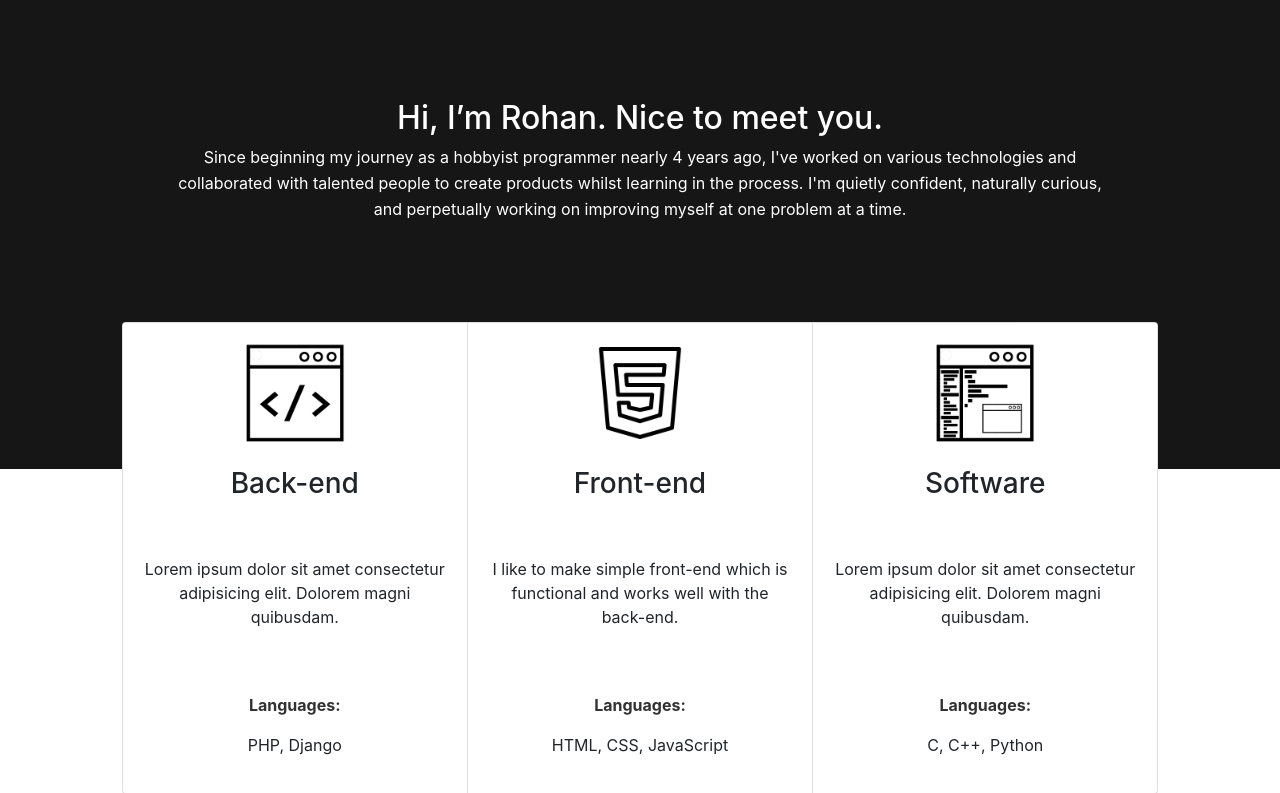
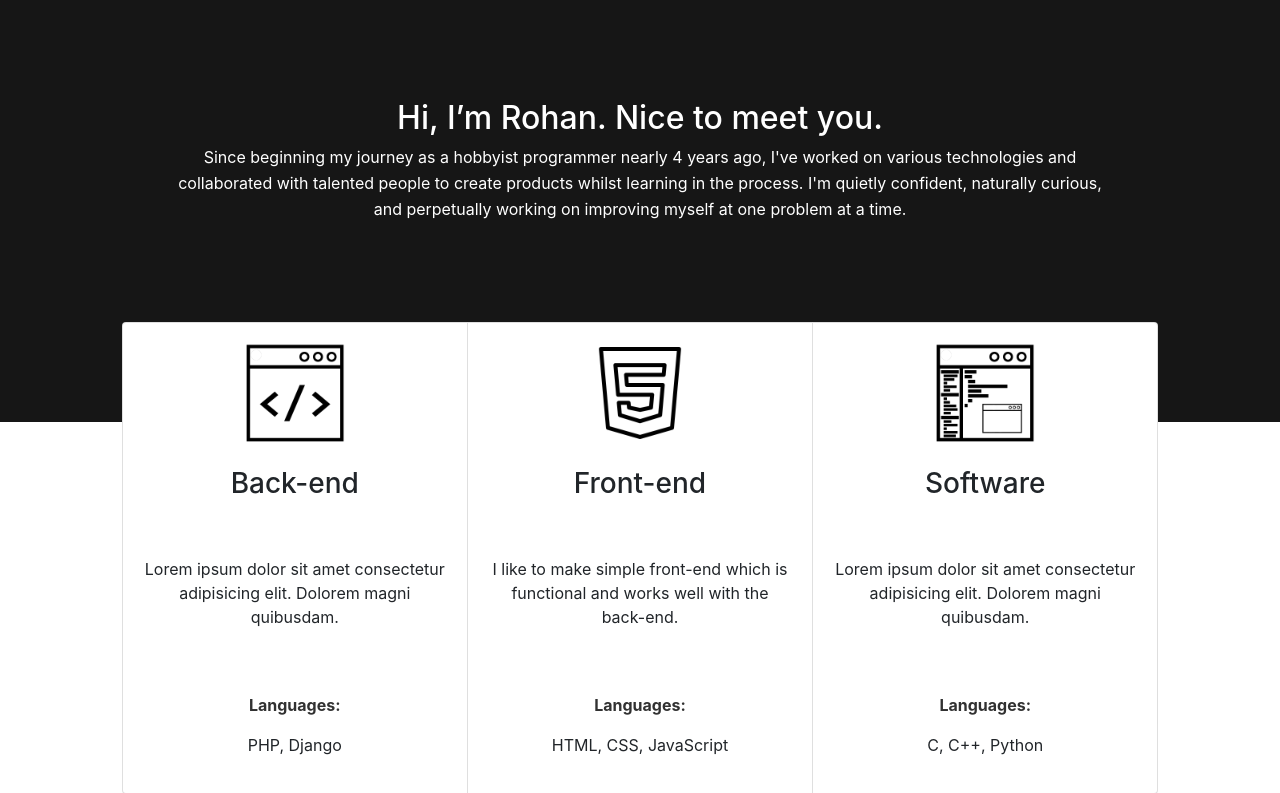
Before and after one commit to RohanTej/portfolio, a PHP site: page /index.html in a window 1280 px wide. Shown: the part 801-1594 px from the top of the page. Run offline with PHP 8.4, Linux system fonts and the light colour scheme; some libraries are stand-ins or nearby versions.

Commit message:
finished about-me section

```diff
--- a/css/style.css
+++ b/css/style.css
@@ -136,12 +136,23 @@ html {
 
 /* Landing Page */
 
-.dark-bg {
+/* .dark-bg {
     background-color: rgb(22, 22, 22, 1);
     width: 100%;
     height: 470px;
+    top: 100vh;
     position: absolute;
-    top: 100vh;
+} */
+
+.dark-bg {
+    background-color: rgb(22, 22, 22);
+}
+
+.dark-bg-child {
+    background: linear-gradient(to top, rgb(22, 22, 22), rgb(22, 22, 22));
+    background-size: 100% 100px;
+    background-position: left top;
+    background-repeat: no-repeat;
 }
 
 .about-welcome {
--- a/index.html
+++ b/index.html
@@ -78,8 +78,8 @@
       </div>
     </div>
 
-    <div class="row dark-bg"></div>
-    <div class="row">
+    <!-- <div class="row dark-bg"></div> -->
+    <div class="row dark-bg">
       <div class="col-md-12">
         <div class="about-welcome">
           <h2>
@@ -92,7 +92,7 @@
       </div>
     </div>
 
-    <div class="row cards">
+    <div class="row dark-bg-child">
       <div class="col-md-1"></div>
       <div class="col-md-10">
         <div class="card-group about-info">
```
